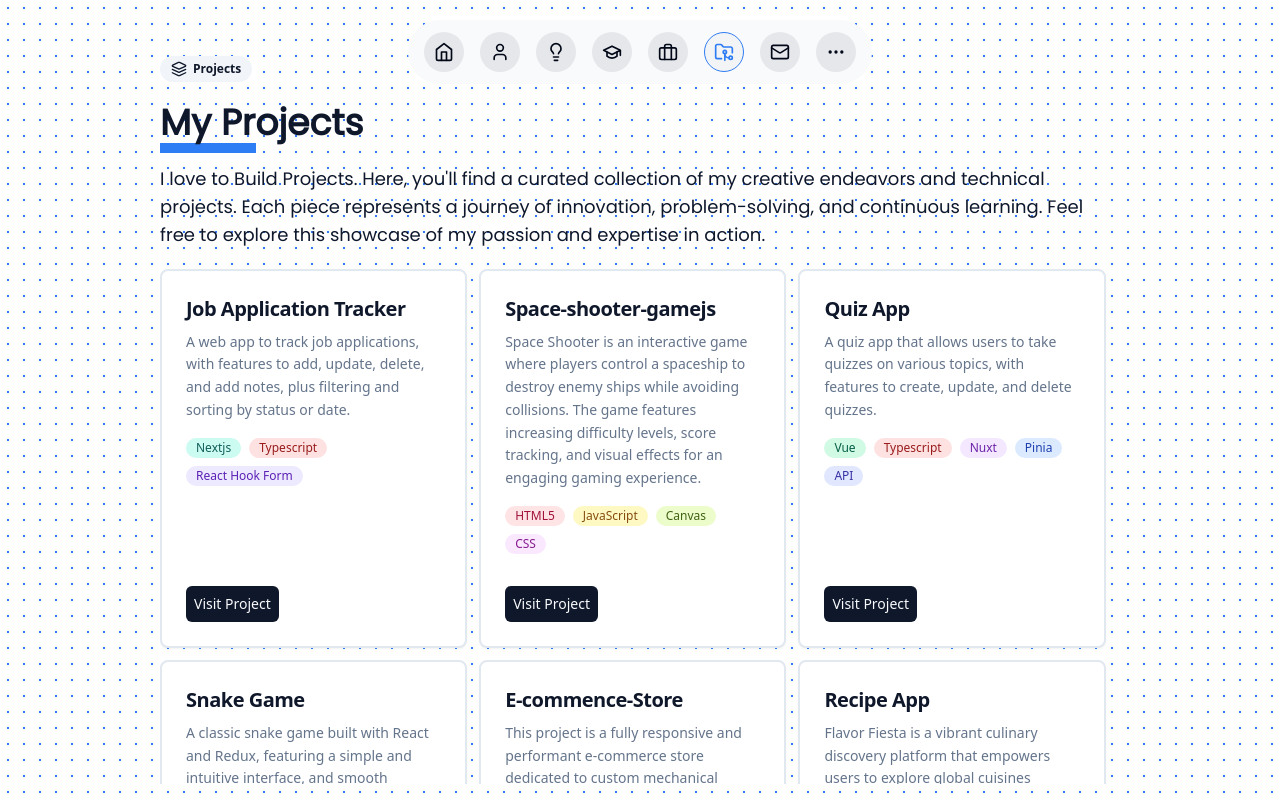
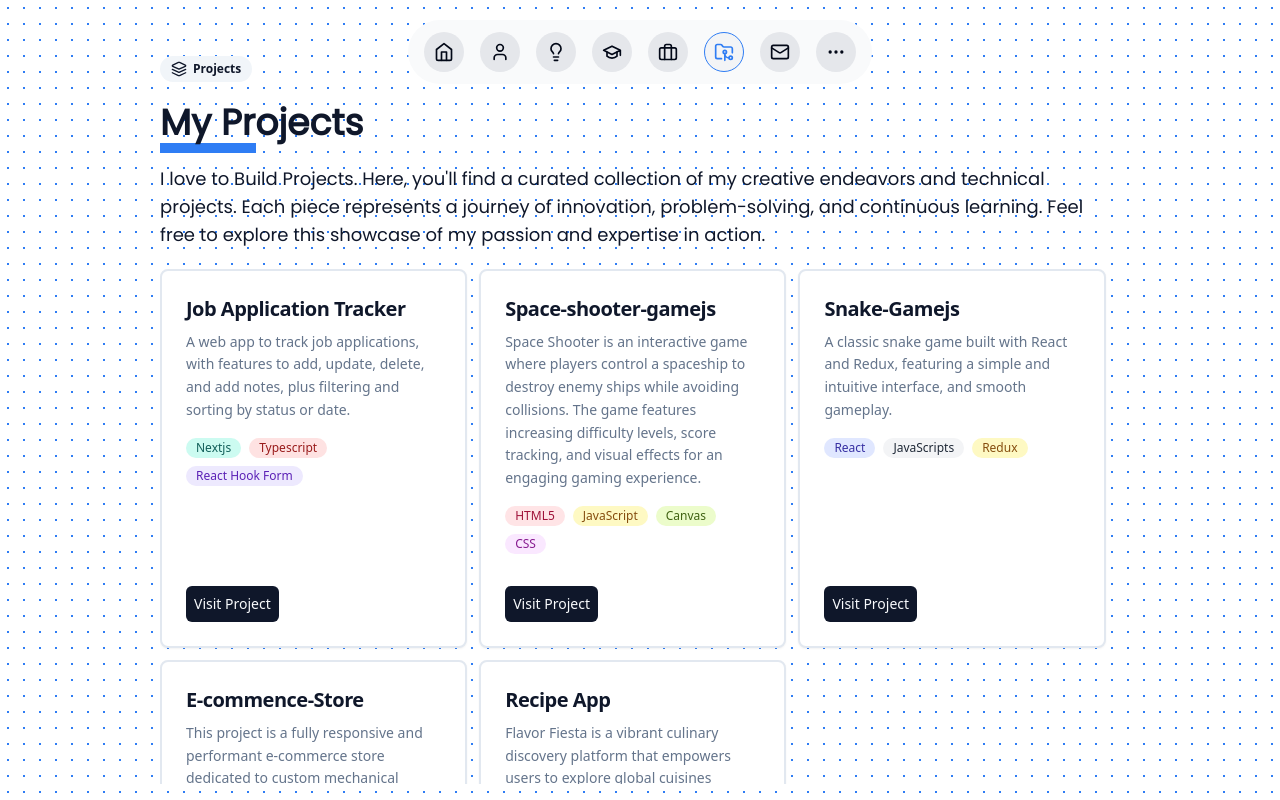
Before and after one commit to mokone-september/Portfolio, a Next.js app: page /projects in a window 1280 px wide. Built offline with nearby package versions, Linux system fonts and the light colour scheme.

Commit message:
feat: update project details for Snake Game and remove Quiz App entry

```diff
--- a/src/app/projects/page.tsx
+++ b/src/app/projects/page.tsx
@@ -23,18 +23,11 @@ const projectsPage = () => {
       link: "https://space-shooter-gamejs.vercel.app/",
     },
     {
-      title: "Quiz App",
-      description:
-    'A quiz app that allows users to take quizzes on various topics, with features to create, update, and delete quizzes.',
-    tags: ["Vue", "Typescript", "Nuxt", "Pinia", "API"],
-      link: "https://quiz-nuxt-smoky.vercel.app/",
-    },
-    {
-      title: "Snake Game",
+      title: "Snake-Gamejs",
       description:
     'A classic snake game built with React and Redux, featuring a simple and intuitive interface, and smooth gameplay.',
-      tags: [ "React", "Typescript", "Redux"],
-      link: "https://snake-game-pi-rose.vercel.app/",
+      tags: [ "React", "JavaScripts", "Redux"],
+      link: "https://snake-gamejs-navy.vercel.app/",
     },
     {
       title: "E-commence-Store",
```
